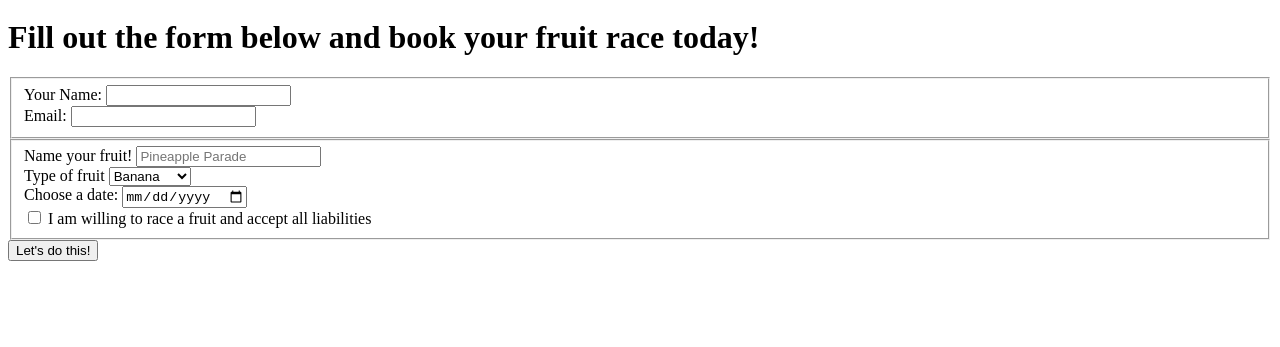
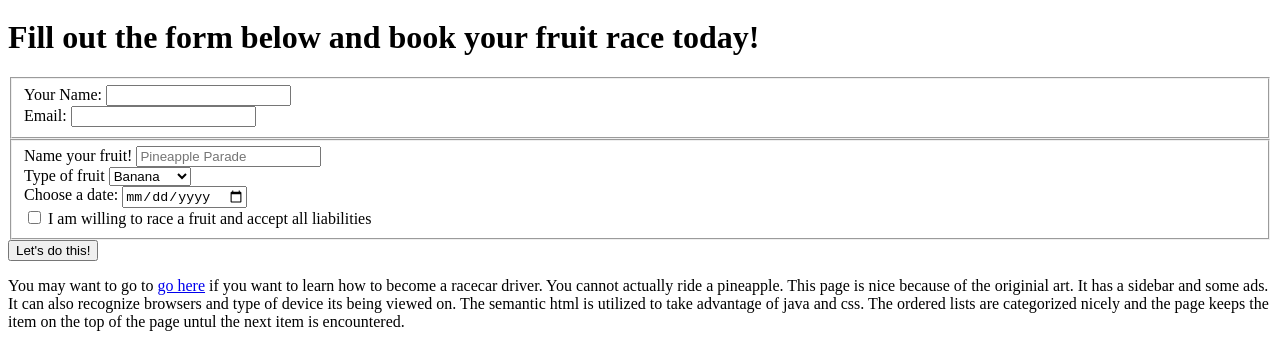
Before and after one commit to Cyzar/Cyzar.github.io, a plain HTML site: page index.html in a window 1280 px wide. Shown: the part 999-1346 px from the top of the page. Before the commit the page ends 1268 px from the top, so only its background shows below. Drawn offline with Linux system fonts and the light colour scheme.

Commit message:
Adds link

```diff
--- a/index.html
+++ b/index.html
@@ -59,7 +59,10 @@
     </div>
   </fieldset>
 
+
+
   <button type="submit">Let's do this!</button>
 </form>
+  <p>You may want to go to <a href="http://www.wikihow.com/Be-a-NASCAR-Driver">go here</a> if you want to learn how to become a racecar driver. You cannot actually ride a pineapple. This page is nice because of the originial art. It has a sidebar and some ads. It can also recognize browsers and type of device its being viewed on. The semantic html is utilized to take advantage of java and css. The ordered lists are categorized nicely and the page keeps the item on the top of the page untul the next item is encountered.</p>
 </body>
 </html>
```
